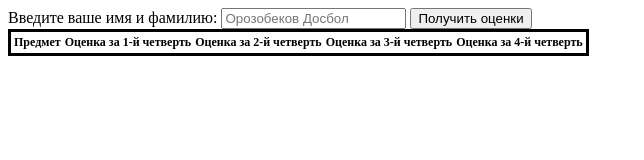
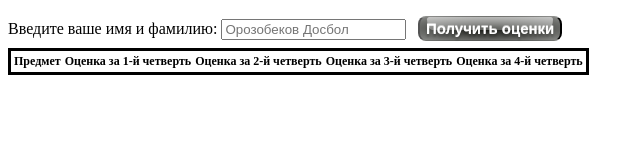
Before and after one commit to OrozobekovDosbol/rating-9-klass, a plain HTML site: page index.html in a window 1280 px wide. Shown: the whole page, without its empty margins (0-644 px from the left). Drawn offline with Linux system fonts and the light colour scheme.

Commit message:
add css for batton

```diff
--- a/index.html
+++ b/index.html
@@ -857,7 +857,7 @@
     </table> -->
 
     <label for="name">Введите ваше имя и фамилию: </label>
-    <input type="text" id="name" placeholder="Орозобеков Досбол"/>
+    <input type="text" id="name" placeholder="Орозобеков Досбол" required/>
     <button onclick="getGrades()">Получить оценки</button>
     <table id="grades">
       <thead>
--- a/style.css
+++ b/style.css
@@ -24,3 +24,52 @@ tbody tr th:nth-child(3) {
   flex-wrap: wrap;
   flex-direction: column;
 }
+
+
+
+
+
+button {
+  position: relative;
+  display: inline-block;
+  font-size: 15px;
+  font-weight: bold;
+  color: hsl(0, 0%, 100%);
+  text-shadow: rgba(255,255,255,.5) 0 -1px 0, rgba(0,0,0,.2) 0 .18em .15em;
+  text-decoration: none;
+  user-select: none;
+  margin: .5em;
+  padding: .2em .4em .2em .4em;
+  border-radius: 8px;
+  border-top: 1px solid rgba(255,255,255,.1);
+  border-bottom: 1px solid rgba(0,0,0,.1);
+  outline: none;
+  background: #12140f radial-gradient(rgba(255,255,255,0), rgba(255,255,255,.5));
+  transition: background .2s ease-in-out;
+}
+button:hover {
+  background-color: hsl(88, 70%, 75%);
+}
+button:active {
+  top: .2em;
+  color: rgba(254,255,255,.9);
+  text-shadow: rgba(0,0,0,.2) 0 1px 2px;
+  box-shadow:
+   inset rgba(255,255,255,.6) 0 .3em .3em,
+   inset rgba(0,0,0,.2) 0 -.1em .3em,
+   rgba(0,0,0,.4) 0 .1em 1px,
+   rgba(0,0,0,.3) 0 .2em 6px;
+}
+button:after {
+  content:  "";
+  position:  absolute;
+  width:   90%;
+  height:  60%;
+  top:   0;
+  left:   5%;
+  border-radius:    .5em .5em 1em 1em / .5em .5em 2em 2em;
+  background-image: linear-gradient(rgba(255,255,255,.55), rgba(255,255,255,.3));
+}
+button:active:after {
+  opacity: .6;
+}
```
